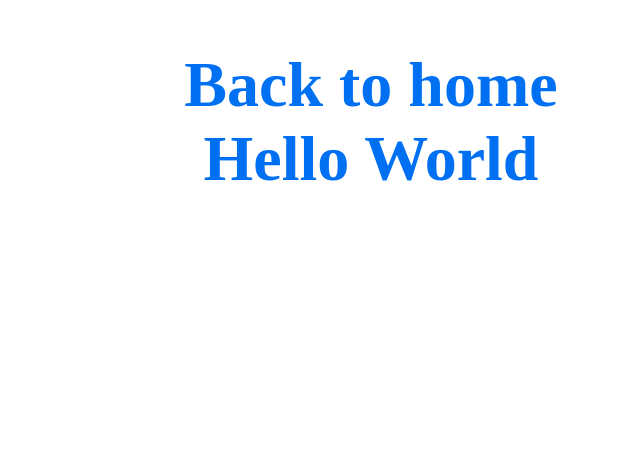
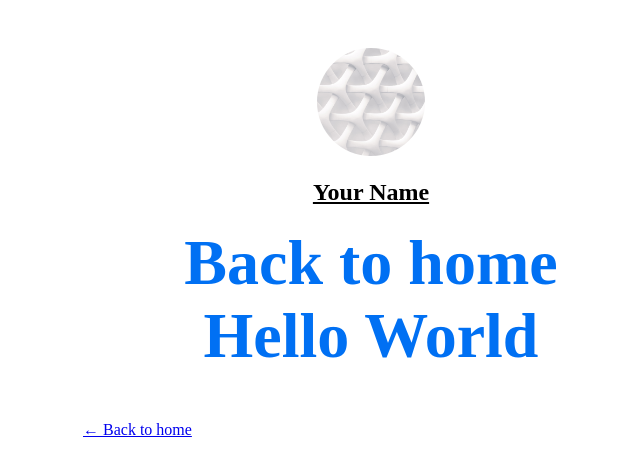
Before and after one commit to codthing/next-rematch, a Next.js app: page /posts/first-post in a window 1280 px wide. Shown: the top 476 px of the page, without its empty margins (269-909 px from the left). Built offline with nearby package versions, Linux system fonts and the light colour scheme.

Commit message:
整体布局

```diff
--- a/components/layout.tsx
+++ b/components/layout.tsx
@@ -1,5 +1,73 @@
-import styles from '../styles/layout.module.css';
+import Head from 'next/head'
+import Image from 'next/image'
+import styles from '../styles/layout.module.css'
+import utilStyles from '../styles/utils.module.css'
+import Link from 'next/link'
 
-export default function Layout({ children }) {
-    return <div className={styles.container}>{children}</div>
+const name = 'Your Name'
+export const siteTitle = 'Next.js Sample Website'
+
+export default function Layout({ children, home }) {
+  return (
+    <div className={styles.container}>
+      <Head>
+        <link rel="icon" href="/favicon.ico" />
+        <meta
+          name="description"
+          content="Learn how to build a personal website using Next.js"
+        />
+        <meta
+          property="og:image"
+          content={`https://og-image.vercel.app/${encodeURI(
+            siteTitle
+          )}.png?theme=light&md=0&fontSize=75px&images=https%3A%2F%2Fassets.vercel.com%2Fimage%2Fupload%2Ffront%2Fassets%2Fdesign%2Fnextjs-black-logo.svg`}
+        />
+        <meta name="og:title" content={siteTitle} />
+        <meta name="twitter:card" content="summary_large_image" />
+      </Head>
+      <header className={styles.header}>
+        {home ? (
+          <>
+            <Image
+              priority
+              src="/images/profile.jpg"
+              className={utilStyles.borderCircle}
+              height={144}
+              width={144}
+              alt={name}
+            />
+            <h1 className={utilStyles.heading2Xl}>{name}</h1>
+          </>
+        ) : (
+          <>
+            <Link href="/">
+              <a>
+                <Image
+                  priority
+                  src="/images/profile.jpg"
+                  className={utilStyles.borderCircle}
+                  height={108}
+                  width={108}
+                  alt={name}
+                />
+              </a>
+            </Link>
+            <h2 className={utilStyles.headingLg}>
+              <Link href="/">
+                <a className={utilStyles.colorInherit}>{name}</a>
+              </Link>
+            </h2>
+          </>
+        )}
+      </header>
+      <main>{children}</main>
+      {!home && (
+        <div className={styles.backToHome}>
+          <Link href="/">
+            <a>← Back to home</a>
+          </Link>
+        </div>
+      )}
+    </div>
+  )
 }
--- a/styles/globals.css
+++ b/styles/globals.css
@@ -4,7 +4,6 @@
   margin: 0;
   font-family: -apple-system, BlinkMacSystemFont, Segoe UI, Roboto, Oxygen,
     Ubuntu, Cantarell, Fira Sans, Droid Sans, Helvetica Neue, sans-serif;
-    background-color: black;
 }
 
 a {
--- a/styles/layout.module.css
+++ b/styles/layout.module.css
@@ -1,7 +1,15 @@
 .container {
-    max-width: 36rem;
-    padding: 0 1rem;
-    margin: 3rem auto 6rem;
-    border-bottom-width: 1rem;
-    border-bottom-color: blue;
-  }
+  max-width: 36rem;
+  padding: 0 1rem;
+  margin: 3rem auto 6rem;
+}
+
+.header {
+  display: flex;
+  flex-direction: column;
+  align-items: center;
+}
+
+.backToHome {
+  margin: 3rem 0 0;
+}
--- /dev/null
+++ b/styles/utils.module.css
@@ -0,0 +1,52 @@
+.heading2Xl {
+    font-size: 2.5rem;
+    line-height: 1.2;
+    font-weight: 800;
+    letter-spacing: -0.05rem;
+    margin: 1rem 0;
+  }
+
+  .headingXl {
+    font-size: 2rem;
+    line-height: 1.3;
+    font-weight: 800;
+    letter-spacing: -0.05rem;
+    margin: 1rem 0;
+  }
+
+  .headingLg {
+    font-size: 1.5rem;
+    line-height: 1.4;
+    margin: 1rem 0;
+  }
+
+  .headingMd {
+    font-size: 1.2rem;
+    line-height: 1.5;
+  }
+
+  .borderCircle {
+    border-radius: 9999px;
+  }
+
+  .colorInherit {
+    color: inherit;
+  }
+
+  .padding1px {
+    padding-top: 1px;
+  }
+
+  .list {
+    list-style: none;
+    padding: 0;
+    margin: 0;
+  }
+
+  .listItem {
+    margin: 0 0 1.25rem;
+  }
+
+  .lightText {
+    color: #666;
+  }
```
Also changed, not shown: pages/index.tsx (+12 -60 lines).
